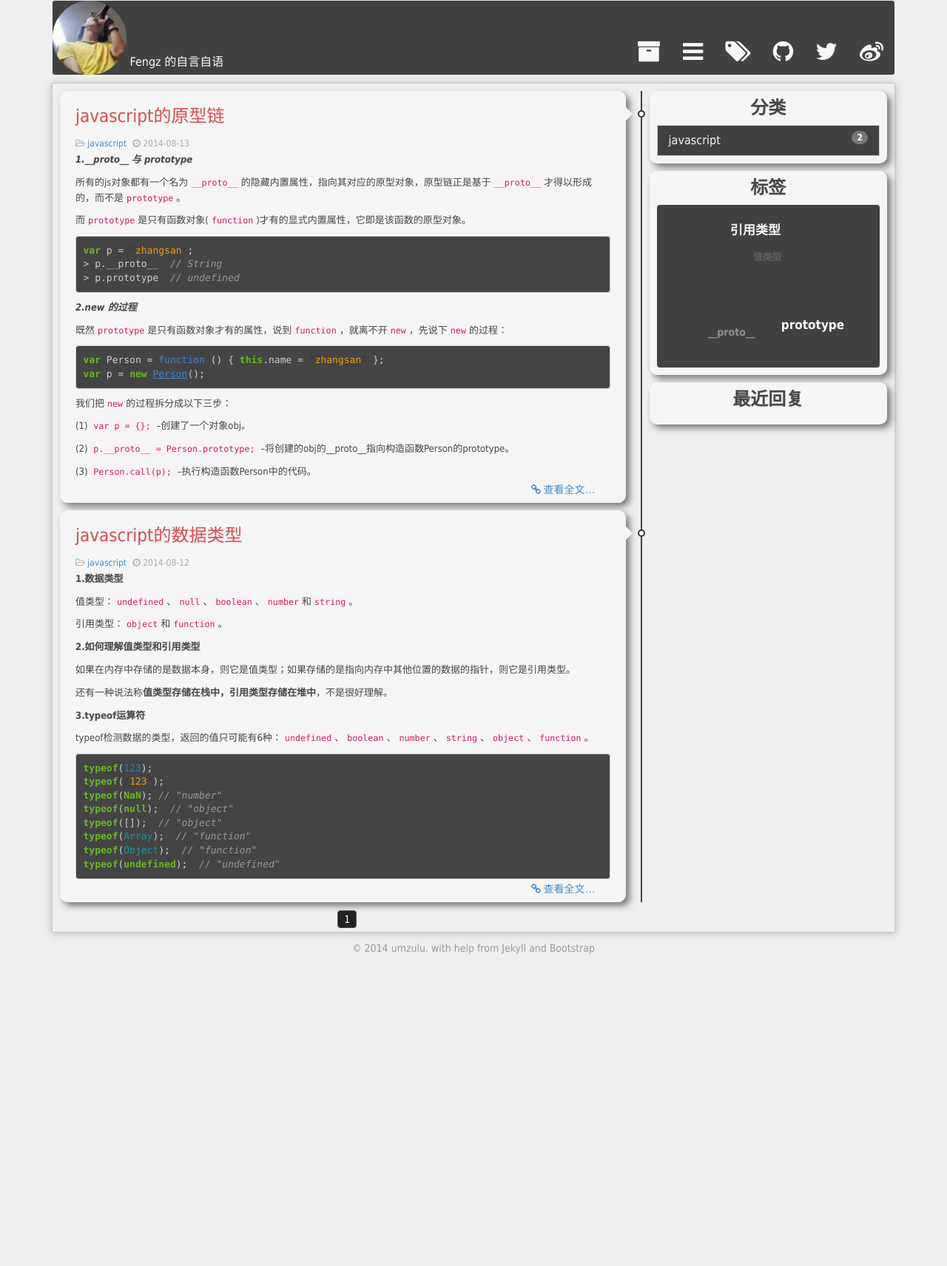
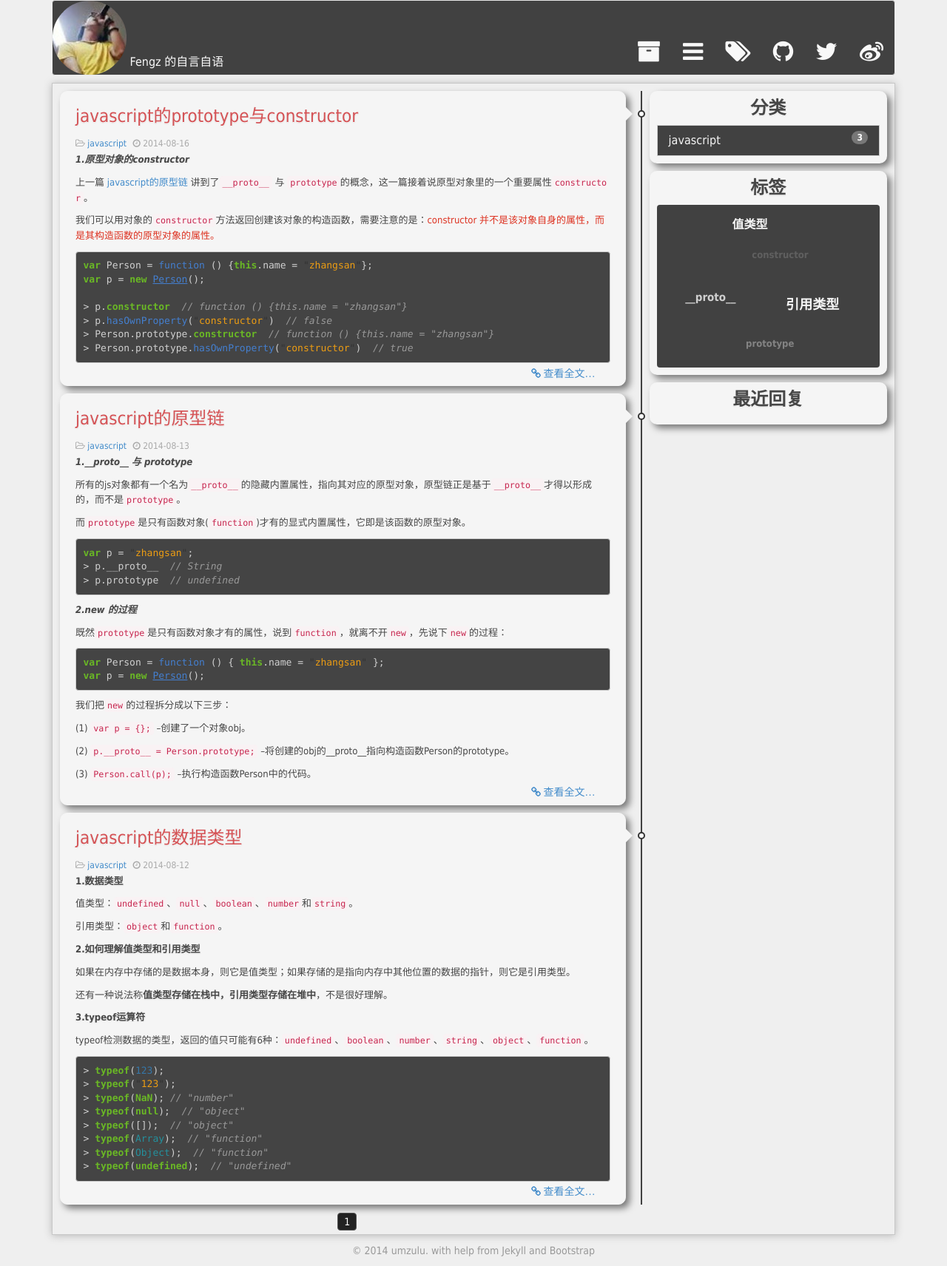
Before and after one commit to norakaeru/umzulu.github.io, a Jekyll site: the page built from index.html, in a window 1280 px wide. Shown: the whole page at 74% size. Built offline with Jekyll 4.4.1, drawn with Linux system fonts in a browser that asks for light colours; Markdown is read by kramdown in place of the engine named in the settings; the list of posts is cut into pages by our own code; comment, search, counter and statistics services are not loaded; before the commit the page ends 1303 px from its top, so only the background shows below that.

Commit message:
new post

````diff
--- /dev/null
+++ b/_posts/2014-08-16-js-prototype-and-constructor.md
@@ -0,0 +1,24 @@
+---
+layout: post
+title: "javascript的prototype与constructor"
+description: ""
+keywords: ""
+category: javascript
+tags: [prototype, constructor]
+---
+
+***1.原型对象的constructor***
+
+上一篇 [javascript的原型链]({{ page.previous.url }}) 讲到了`__proto__` 与 `prototype`的概念，这一篇接着说原型对象里的一个重要属性`constructor`。
+
+我们可以用对象的`constructor`方法返回创建该对象的构造函数，需要注意的是：<span class="warning">constructor 并不是该对象自身的属性，而是其构造函数的原型对象的属性<span>。
+
+```javascript
+var Person = function () {this.name = "zhangsan"};
+var p = new Person();
+
+> p.constructor  // function () {this.name = "zhangsan"}
+> p.hasOwnProperty("constructor")  // false
+> Person.prototype.constructor  // function () {this.name = "zhangsan"}
+> Person.prototype.hasOwnProperty("constructor")  // true
+```
--- a/style/css/style.css
+++ b/style/css/style.css
@@ -29,6 +29,10 @@ hr {
     border:1px solid rgba(0,0,0,0.17);
     box-shadow:0 1px 10px rgba(170,170,170,0.8);
     margin:10px 0
+}
+
+.warning {
+    color: #d32;
 }
 
 .highlight pre {background: #444;}
````
Also changed, not shown: _posts/2014-08-12-js-datatype.md (+8 -8 lines), _posts/2014-08-13-js-proto-and-prototype.md (+9 -9 lines).
